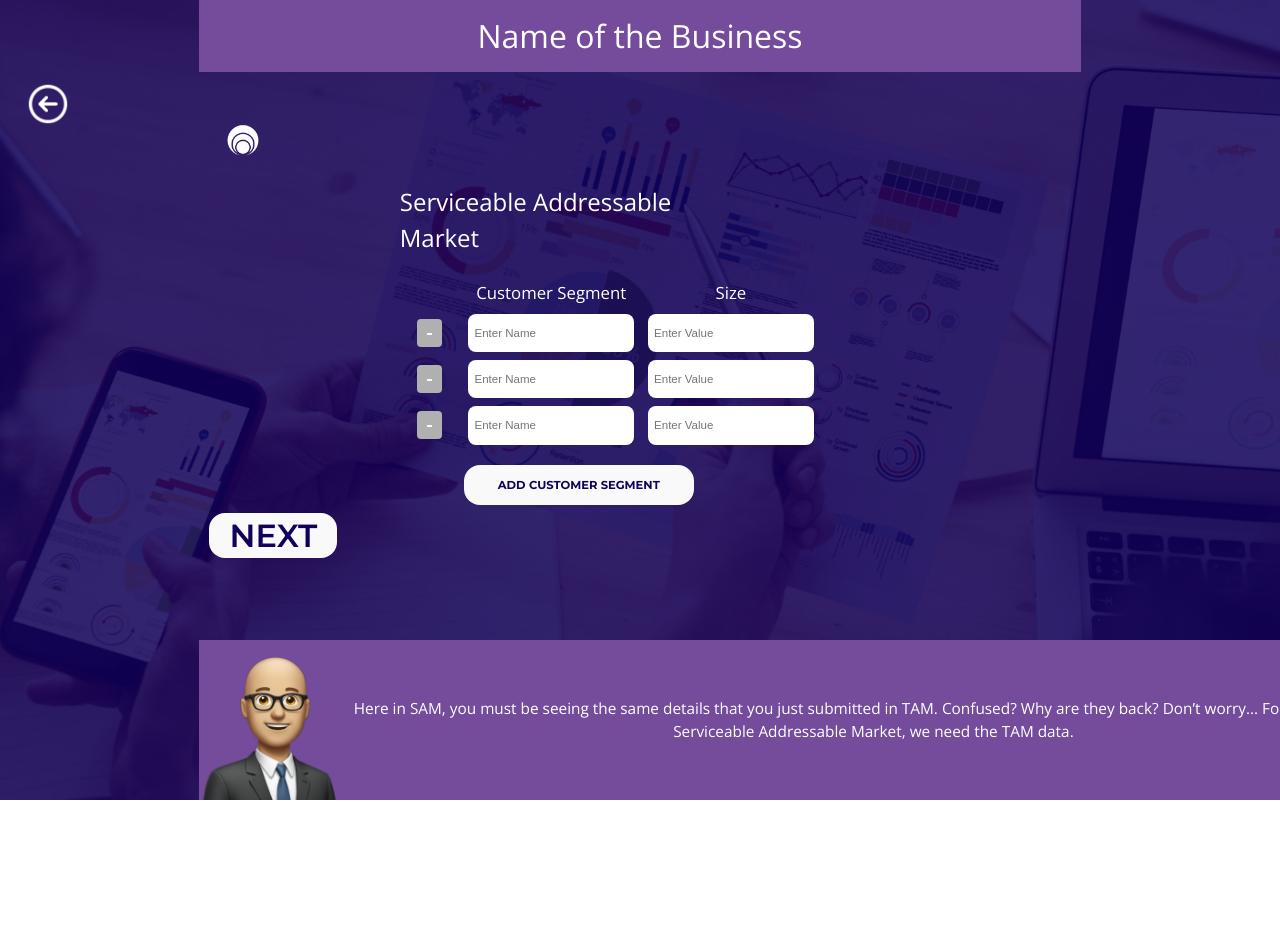
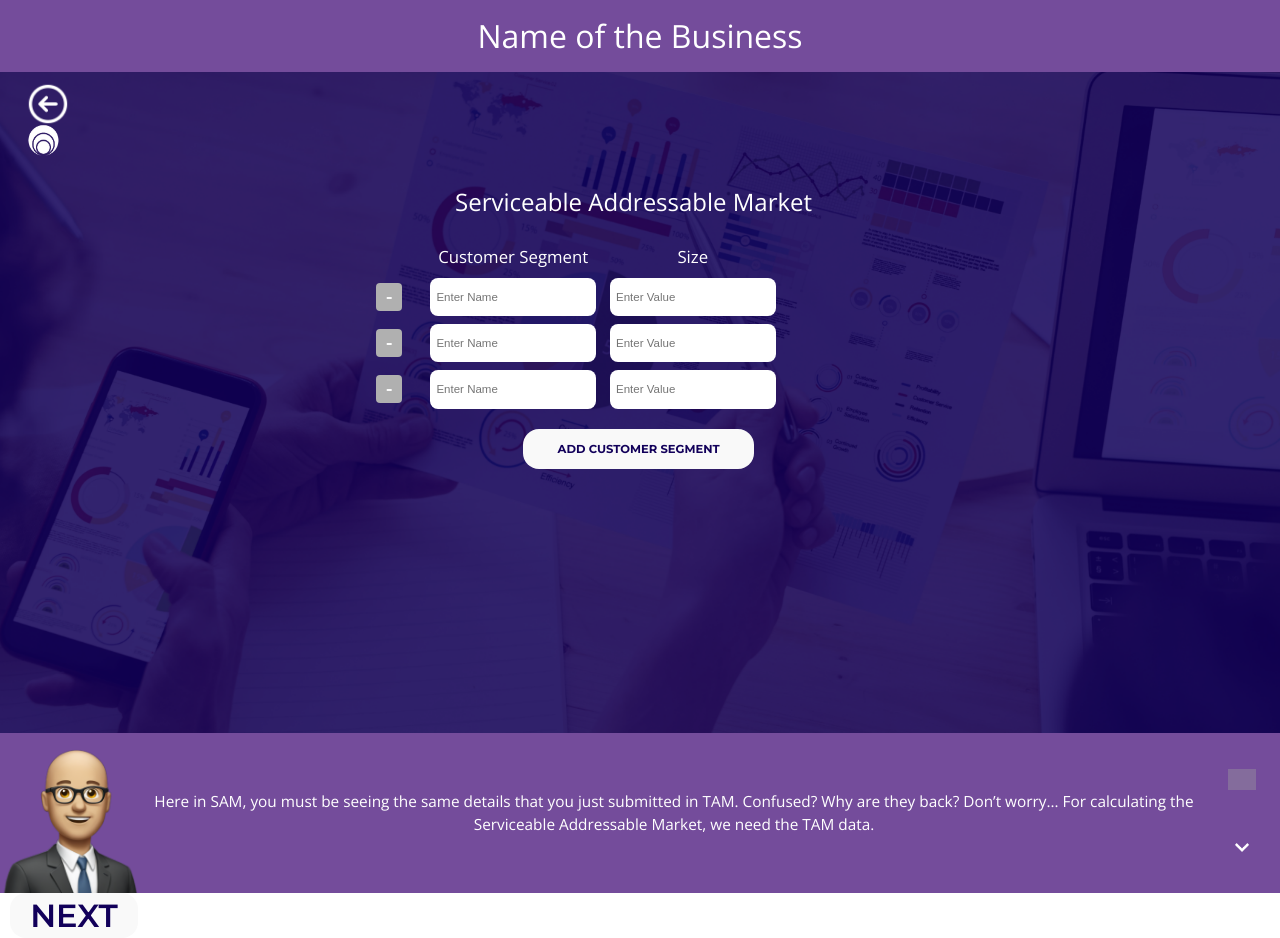
Before and after one commit to redxwelingkar/Biz-Sim-V2, a React (Vite) app: page /Biz-Sim-V2/sam-calculation in a window 1280 px wide. Before the commit the page ends 800 px from the top, so only its background shows below. Built offline with nearby package versions, Linux system fonts and the light colour scheme; grey boxes are pictures that could not be loaded.

Commit message:
tam table and background CSS fix

```diff
--- a/src/css/Footer.css
+++ b/src/css/Footer.css
@@ -1,11 +1,11 @@
 .footer {
     background-color: #744c9b;
     color: white;
-    position: fixed;
+    /* position: absolute; */
     bottom: 0;
-    width: 100%;
     display: flex;
     height: 20vh;
+    width: 100%;
     justify-content: space-between;
     align-items: center;
 }
--- a/src/css/Header.css
+++ b/src/css/Header.css
@@ -2,12 +2,16 @@
     background-color: #744c9b;
     color: white;
     height: 9vh;
+    /* width: 10vw; */
     display: flex;
     align-items: center;
     justify-content: center;
 }
 
 .header-content {
+    display: flex;
+    align-items: center;
+    justify-content: center;
     width: 100%;
     padding: 0 20px;
 }
--- a/src/css/MainTable.css
+++ b/src/css/MainTable.css
@@ -12,7 +12,8 @@ h2 {
   margin-top: 10px;
   margin-left: auto;
   margin-right: 5vw;
-  max-height: 70vh; /* Set max height to contain rows */
+  min-height: 69.8vh;
+  max-height: 69.8vh; /* Set max height to contain rows */
   overflow-y: auto; /* Enable vertical scrolling */
 }
 
--- a/src/css/TamCalculation.css
+++ b/src/css/TamCalculation.css
@@ -1,3 +1,9 @@
-.back-button-container {
+/* .tam-calculation {
 
+} */
+
+.table-placeholder{
+    display: flex;
+    height: 71vh;
+    width: 100%;
 }
--- a/src/index.css
+++ b/src/index.css
@@ -35,6 +35,8 @@ a:hover {
 body {
   margin: 0;
   place-items: center;
+  display: flex;
+  justify-content: center;
   /* min-width: 320px; */
   /* min-height: 100vh; */
 }
--- a/src/pages/TAM/TAMCalculation.tsx
+++ b/src/pages/TAM/TAMCalculation.tsx
@@ -22,10 +22,9 @@ const TAMCalc = () => {
   return (
     <div className="tam-calculation">
       <Header />
-      <div className="back-button-container">
-        <BackButton topOffset="10vh" /> {/* Adjust the value as needed */}
-      </div>
-      {showTable && <TableComponent headingText="Total Addressable Market"/>} {/* Conditionally render TableComponent */}
+      <BackButton topOffset="10vh" /> {/* Adjust the value as needed */}
+      {!showTable && <div className='table-placeholder'></div>}
+      {showTable && <TableComponent headingText="Total Addressable Market" />} {/* Conditionally render TableComponent */}
       <Footer onNext={handleNext} texts={footerTexts} /> {/* Pass function to show TableComponent */}
     </div>
   );
```
